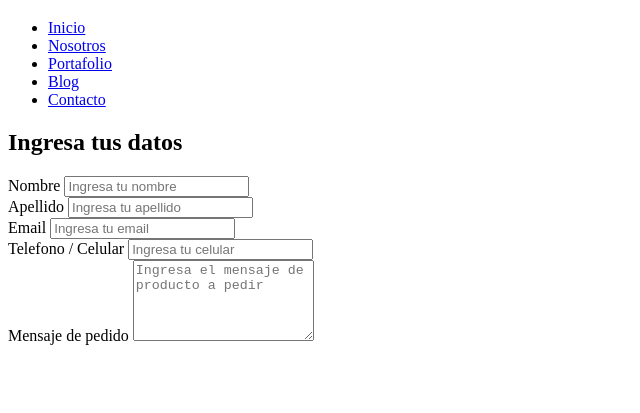
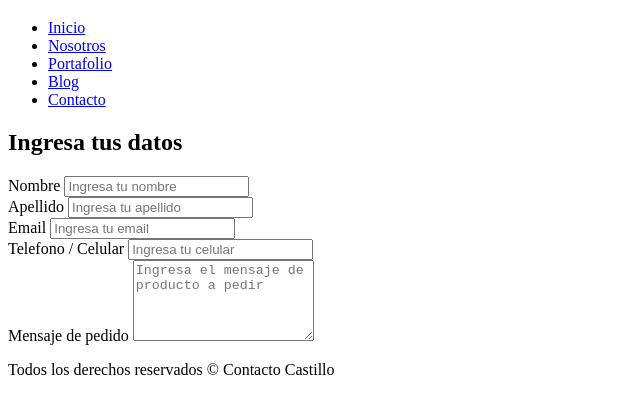
Before and after one commit to emerson204/semana3_S1_tarea_nav, a plain HTML site: page contacto.html in a window 1280 px wide. Shown: the part 61-474 px from the top of the page, without its empty margins (0-640 px from the left). Drawn offline with Linux system fonts and the light colour scheme.

Commit message:
Agregando footer y header

```diff
--- a/contacto.html
+++ b/contacto.html
@@ -78,5 +78,9 @@
         ></textarea>
       </div>
     </form>
+
+    <footer>
+      <p>Todos los derechos reservados &copy; Contacto Castillo</p>
+    </footer>
   </body>
 </html>
```
